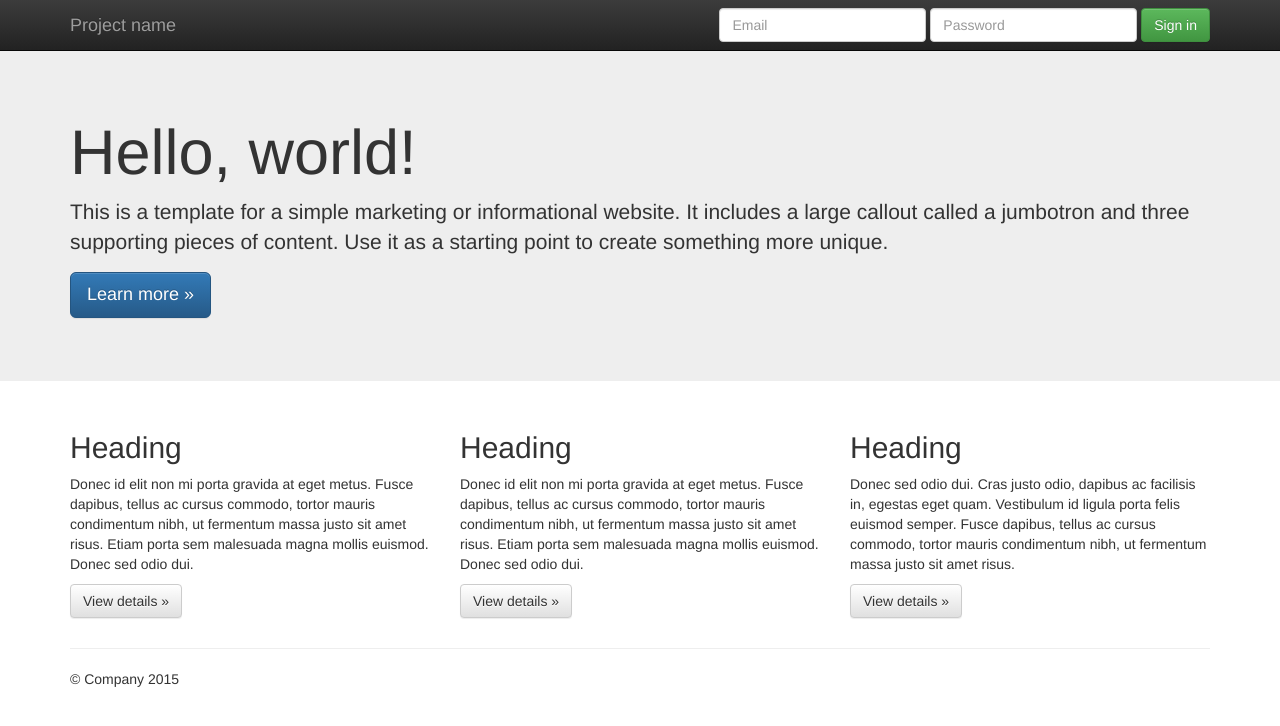
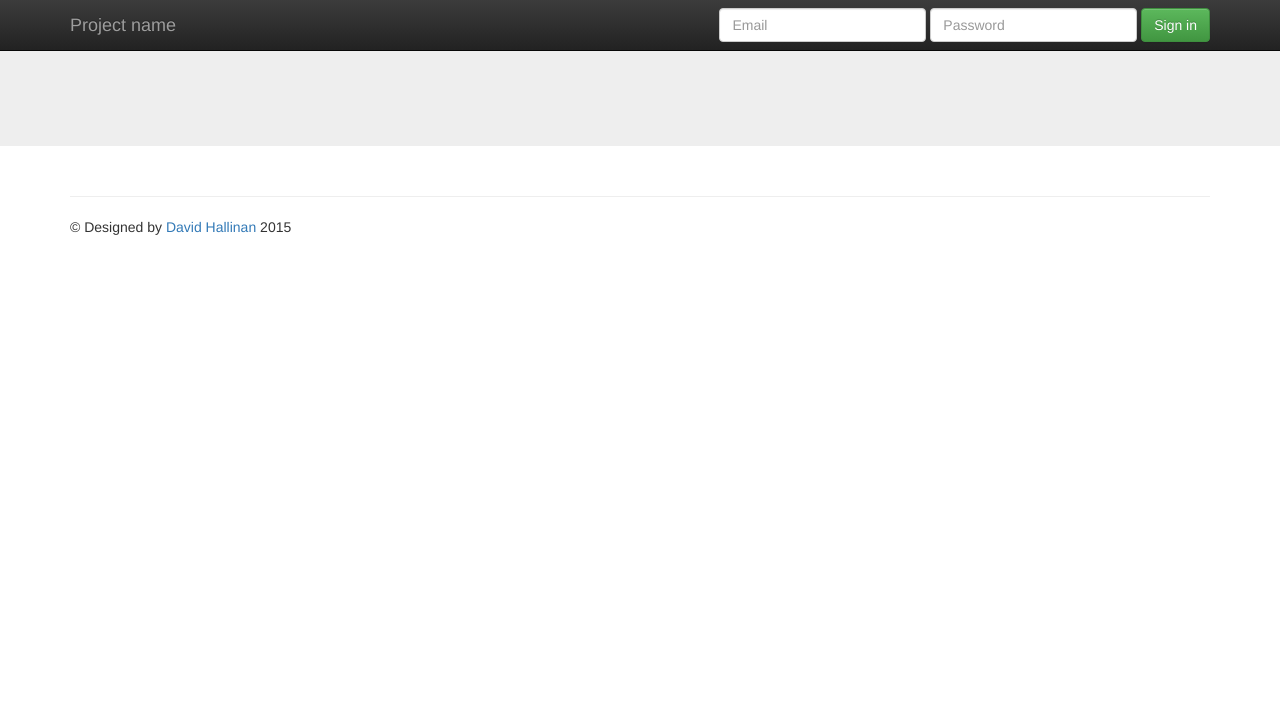
Before and after one commit to BUMBALORD/Drew_Campbell_Portfolio_site, a plain HTML site: page index.html in a window 1280 px wide. Drawn offline with nearby package versions, Linux system fonts and the light colour scheme.

Commit message:
remove clutter and add my link

```diff
--- a/index.html
+++ b/index.html
@@ -55,36 +55,20 @@
     <!-- Main jumbotron for a primary marketing message or call to action -->
     <div class="jumbotron">
       <div class="container">
-        <h1>Hello, world!</h1>
-        <p>This is a template for a simple marketing or informational website. It includes a large callout called a jumbotron and three supporting pieces of content. Use it as a starting point to create something more unique.</p>
-        <p><a class="btn btn-primary btn-lg" href="#" role="button">Learn more &raquo;</a></p>
+
       </div>
     </div>
 
     <div class="container">
       <!-- Example row of columns -->
       <div class="row">
-        <div class="col-md-4">
-          <h2>Heading</h2>
-          <p>Donec id elit non mi porta gravida at eget metus. Fusce dapibus, tellus ac cursus commodo, tortor mauris condimentum nibh, ut fermentum massa justo sit amet risus. Etiam porta sem malesuada magna mollis euismod. Donec sed odio dui. </p>
-          <p><a class="btn btn-default" href="#" role="button">View details &raquo;</a></p>
-        </div>
-        <div class="col-md-4">
-          <h2>Heading</h2>
-          <p>Donec id elit non mi porta gravida at eget metus. Fusce dapibus, tellus ac cursus commodo, tortor mauris condimentum nibh, ut fermentum massa justo sit amet risus. Etiam porta sem malesuada magna mollis euismod. Donec sed odio dui. </p>
-          <p><a class="btn btn-default" href="#" role="button">View details &raquo;</a></p>
-       </div>
-        <div class="col-md-4">
-          <h2>Heading</h2>
-          <p>Donec sed odio dui. Cras justo odio, dapibus ac facilisis in, egestas eget quam. Vestibulum id ligula porta felis euismod semper. Fusce dapibus, tellus ac cursus commodo, tortor mauris condimentum nibh, ut fermentum massa justo sit amet risus.</p>
-          <p><a class="btn btn-default" href="#" role="button">View details &raquo;</a></p>
-        </div>
+
       </div>
 
       <hr>
 
       <footer>
-        <p>&copy; Company 2015</p>
+        <p>&copy; Designed by <a href="http://www.davidhallinan.com">David Hallinan</a> 2015</p>
       </footer>
     </div> <!-- /container -->        <script src="//ajax.googleapis.com/ajax/libs/jquery/1.11.2/jquery.min.js"></script>
         <script>window.jQuery || document.write('<script src="js/vendor/jquery-1.11.2.min.js"><\/script>')</script>
```
Also changed, not shown: 1 other file.
